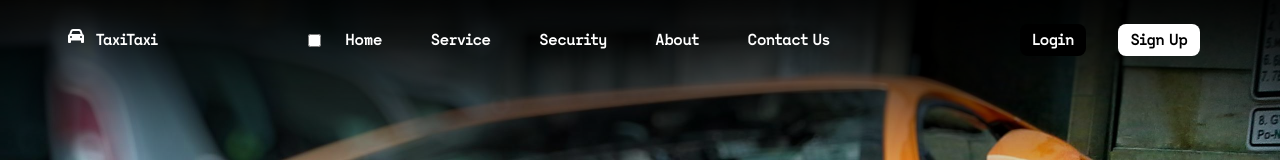
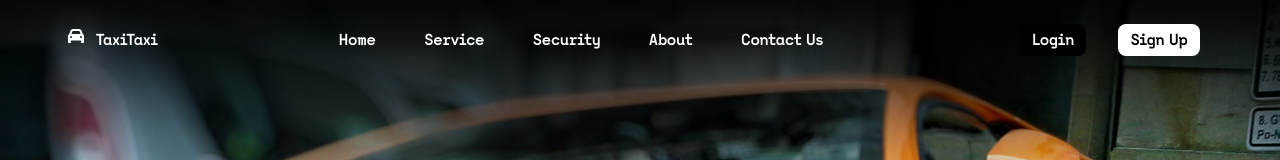
Before and after one commit to danik00111/taxitaxi, a plain HTML site: page index.html in a window 1280 px wide. Shown: the top 160 px of the page. Drawn offline with nearby package versions, Linux system fonts and the light colour scheme.

Commit message:
wait that checkbox is visible lol

```diff
--- a/index.html
+++ b/index.html
@@ -25,10 +25,10 @@
         <div id="brand-name">TaxiTaxi</div>
       </flex>
       <flex id="header-links">
-        <input type="checkbox" id="burger-checkbox">
+        <!-- <input type="checkbox" id="burger-checkbox">
         <label class="header-burger" for="burger-checkbox">
           <span class="burger"></span>
-        </label>
+        </label> -->
         <flex id="header-links-links" jcon="spb">
           <a class="header-link">Home</a>
           <a class="header-link">Service</a>
```
